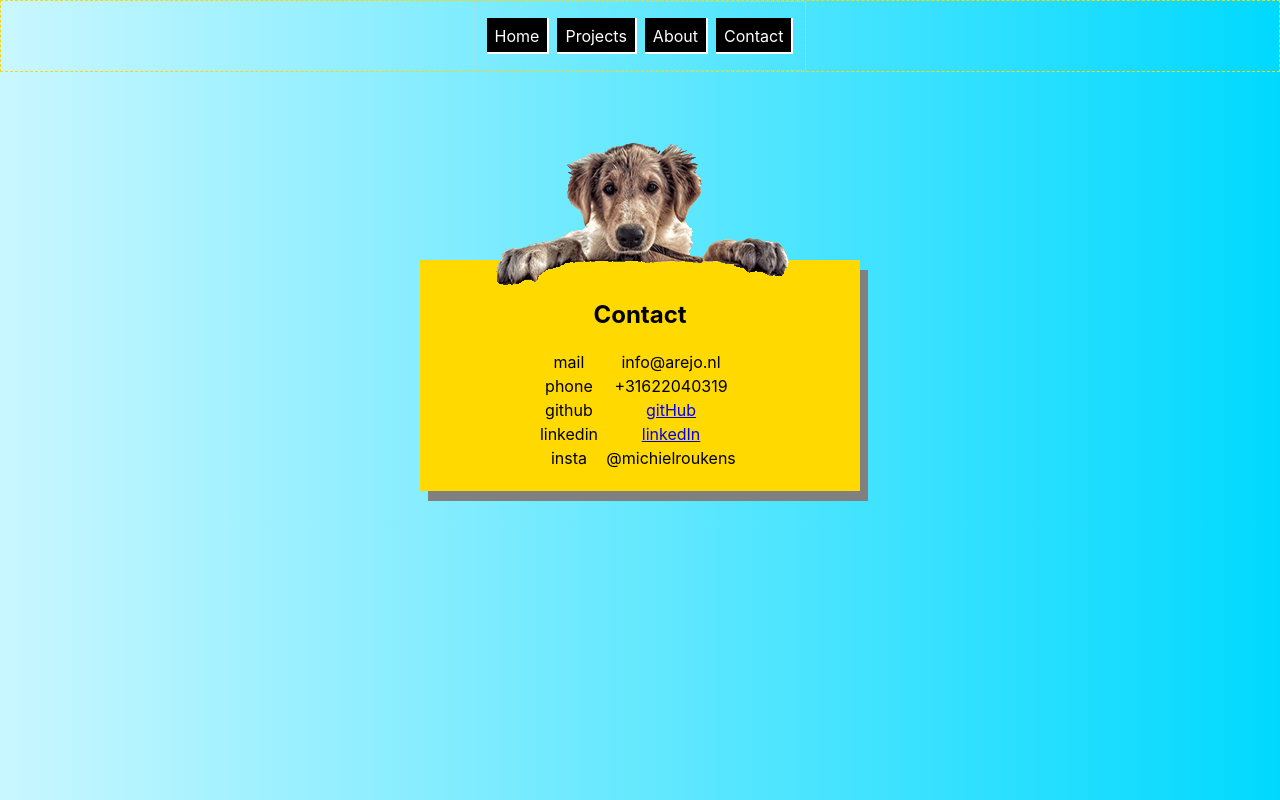
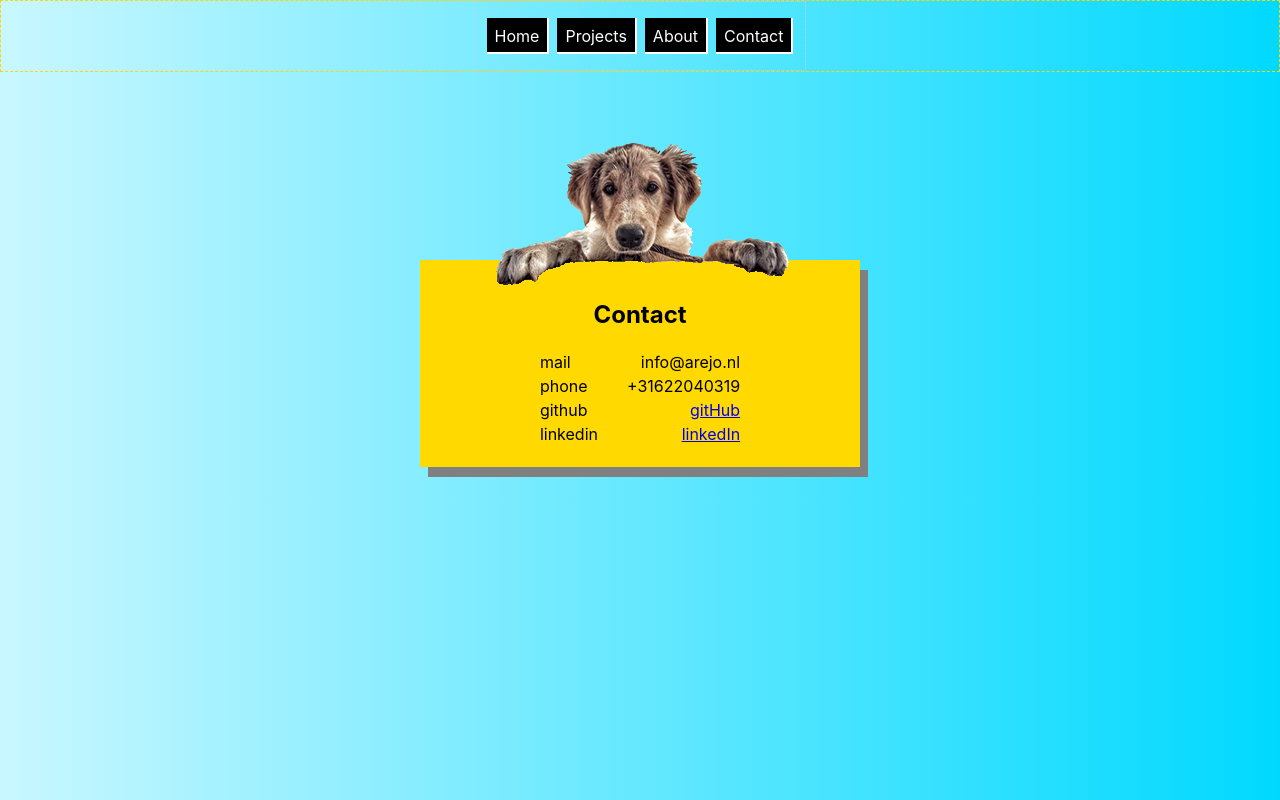
Before and after one commit to arejasverduras/portfolio, a React (Create React App) app: page /contact in a window 1280 px wide. Built offline with nearby package versions, Linux system fonts and the light colour scheme.

Commit message:
style contact table columns

```diff
--- a/src/App.css
+++ b/src/App.css
@@ -212,3 +212,11 @@ nav a {
   margin: 0 auto;
   z-index: 0;
 }
+
+.contactKey {
+  text-align: left;
+}
+
+.contactValue {
+  text-align: right;
+}
--- a/src/components/Contact/ContactSlice.js
+++ b/src/components/Contact/ContactSlice.js
@@ -7,8 +7,7 @@ const contactSlice = createSlice({
             mail: "info@arejo.nl",
             phone: '+31622040319',
             github: <a href="https://github.com/arejasverduras">gitHub</a>,
-            linkedin: <a href="https://linkedin.com/michielroukens">linkedIn</a>,
-            insta: "@michielroukens"
+            linkedin: <a href="https://linkedin.com/michielroukens">linkedIn</a>
     }},
     reducers: {
         addContactInfo: (state, action) => {
```
